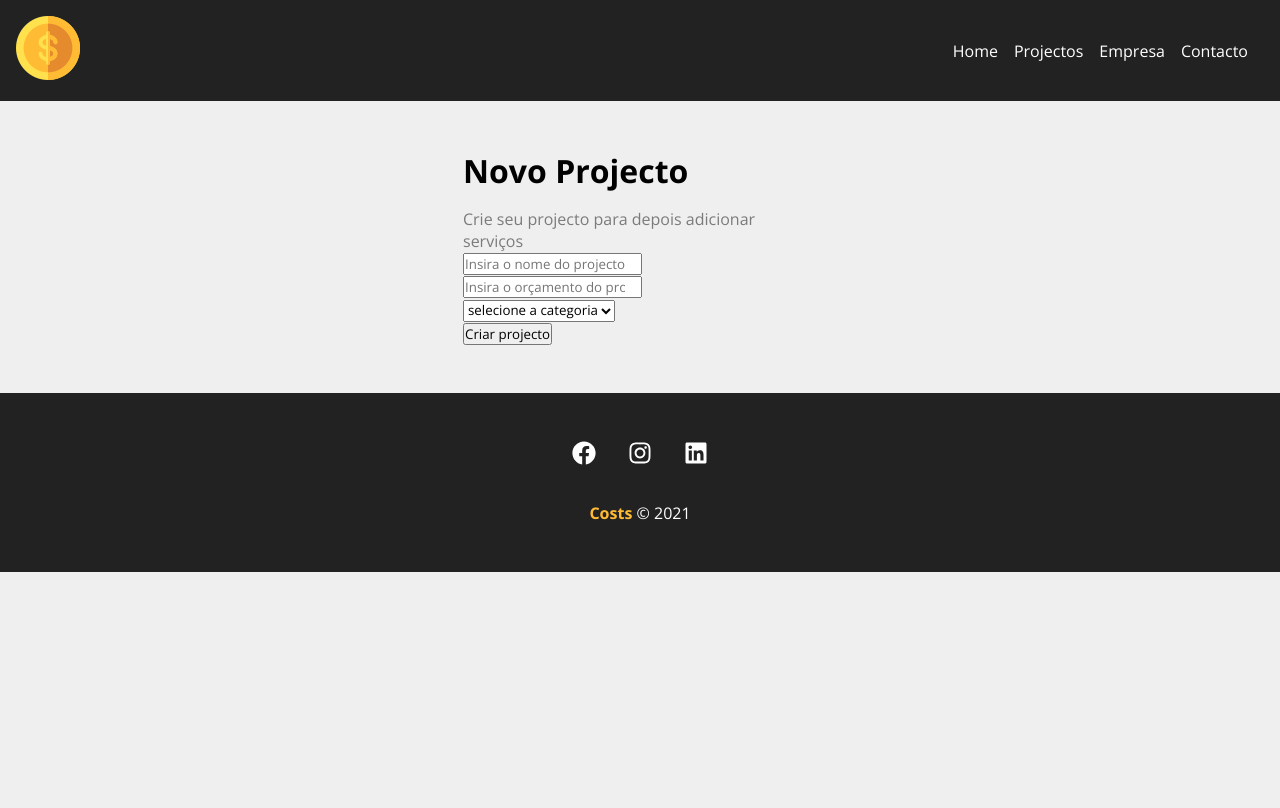
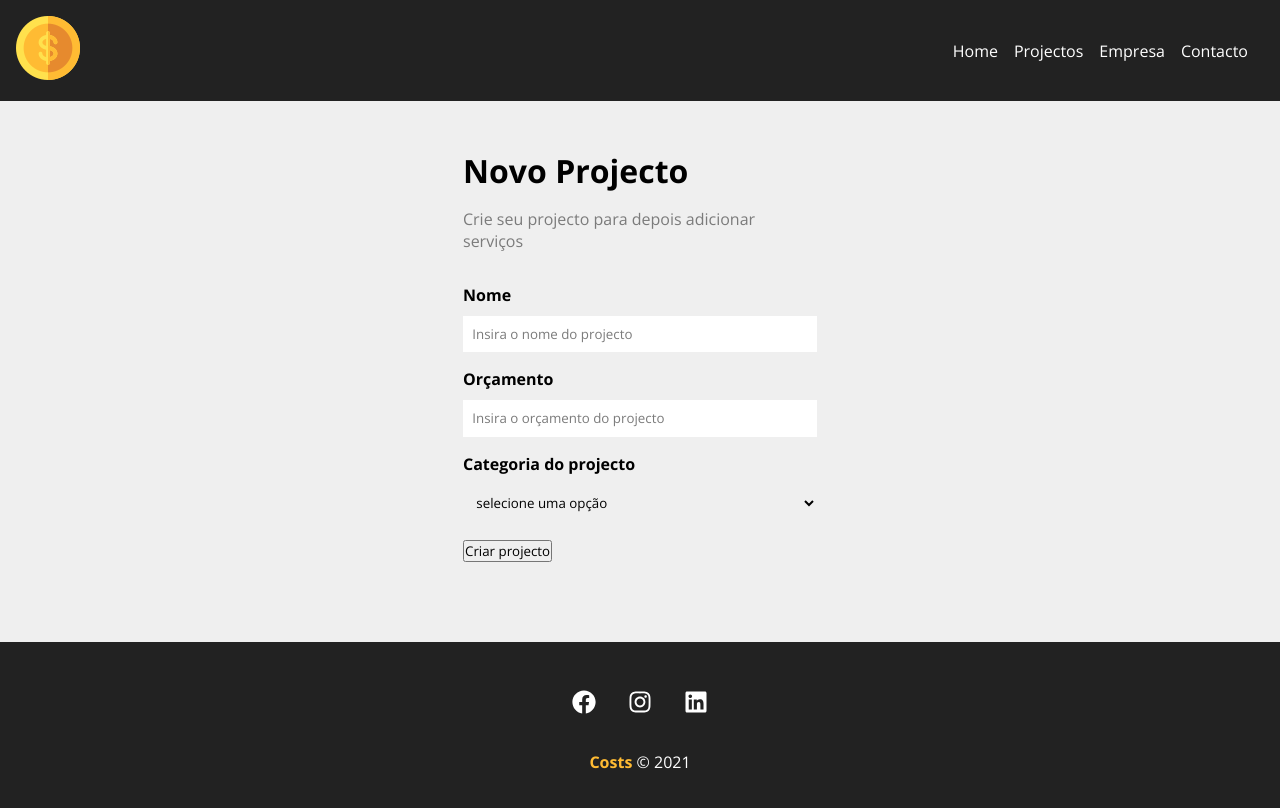
Before and after one commit to ariclenespedro/gestao_projectos_react, a React (Create React App) app: page /newproject in a window 1280 px wide. Shown: the top 808 px of the page. Built offline with nearby package versions, Linux system fonts and the light colour scheme.

Commit message:
Componentização do Form

```diff
--- /dev/null
+++ b/src/components/Form/Input.js
@@ -0,0 +1,13 @@
+import styles from "./Input.module.css";
+
+function Input({text, type, value, name, placeholder, handleOnChange}) {
+    return(
+        <div className={styles.form_control}>
+          <label htmlFor={name}>{text}</label>
+          <input  type={type} id={name}  placeholder={placeholder} onChange={handleOnChange}  value={value}/>
+        </div>
+    )
+
+}
+
+export default Input;
--- /dev/null
+++ b/src/components/Form/Input.module.css
@@ -0,0 +1,20 @@
+.form_control {
+    display: flex;
+    flex-direction: column;
+    margin-bottom: 1em;
+}
+
+.form_control label{
+    margin-bottom: .6em;
+    font-weight: bold;
+}
+
+.form_control input{
+    padding:  .7em;
+    border-radius: 0;
+    border: none;
+}
+
+.form_control input::placeholder{
+    color: #7b7b7b
+}
--- /dev/null
+++ b/src/components/Form/Select.js
@@ -0,0 +1,17 @@
+import styles from "./Select.module.css";
+
+function Select({ text, value, name, options, handleOnChange }) {
+    return (
+        <div className={styles.form_control}>
+            <label htmlFor={name}>{text}</label>
+            <select name={name} id={name}>
+                <option>
+                    selecione uma opção
+                </option>
+            </select>
+        </div>
+    )
+
+}
+
+export default Select;
--- /dev/null
+++ b/src/components/Form/Select.module.css
@@ -0,0 +1,16 @@
+.form_control {
+    display: flex;
+    flex-direction: column;
+    margin-bottom: 1em;
+}
+
+.form_control label{
+    margin-bottom: .6em;
+    font-weight: bold;
+}
+
+.form_control select{
+    padding:  .7em;
+    border-radius: 0;
+    border: none;
+}
--- a/src/components/project/ProjectForm.js
+++ b/src/components/project/ProjectForm.js
@@ -1,20 +1,16 @@
+import Input from "../Form/Input";
+import Select from "../Form/Select";
+import styles from "./ProjectForm.module.css";
+
 function ProjectForm() {
+
 	return (
-		<form>
+		<form className={styles.form}>
+			<Input type="text" name="Nome" text="Nome" placeholder="Insira o nome do projecto"/>
+			<Input type="number" name="budget" text="Orçamento" placeholder="Insira o orçamento do projecto"/>
+			<Select name="Categoria_id" text="Categoria do projecto"/>
 			<div>
-				<input type="text" placeholder="Insira o nome do projecto" />
-			</div>
-			<div>
-				<input type="number" placeholder="Insira o orçamento do projecto" />
-			</div>
-			<div>
-				<select name="category_id">
-					<option disabled selected> selecione a categoria
 
-					</option>
-				</select>
-			</div>
-			<div>
 				<input type="submit" value="Criar projecto" />
 			</div>
 		</form>
--- /dev/null
+++ b/src/components/project/ProjectForm.module.css
@@ -0,0 +1,4 @@
+.form{
+    width: 100%;
+    margin: 2em 0;
+}
```
Also changed, not shown: src/components/Form/Submit.js (added), src/components/Form/Submit.module.css (added), 1 other file (tests, documents, lock files or other folders).
